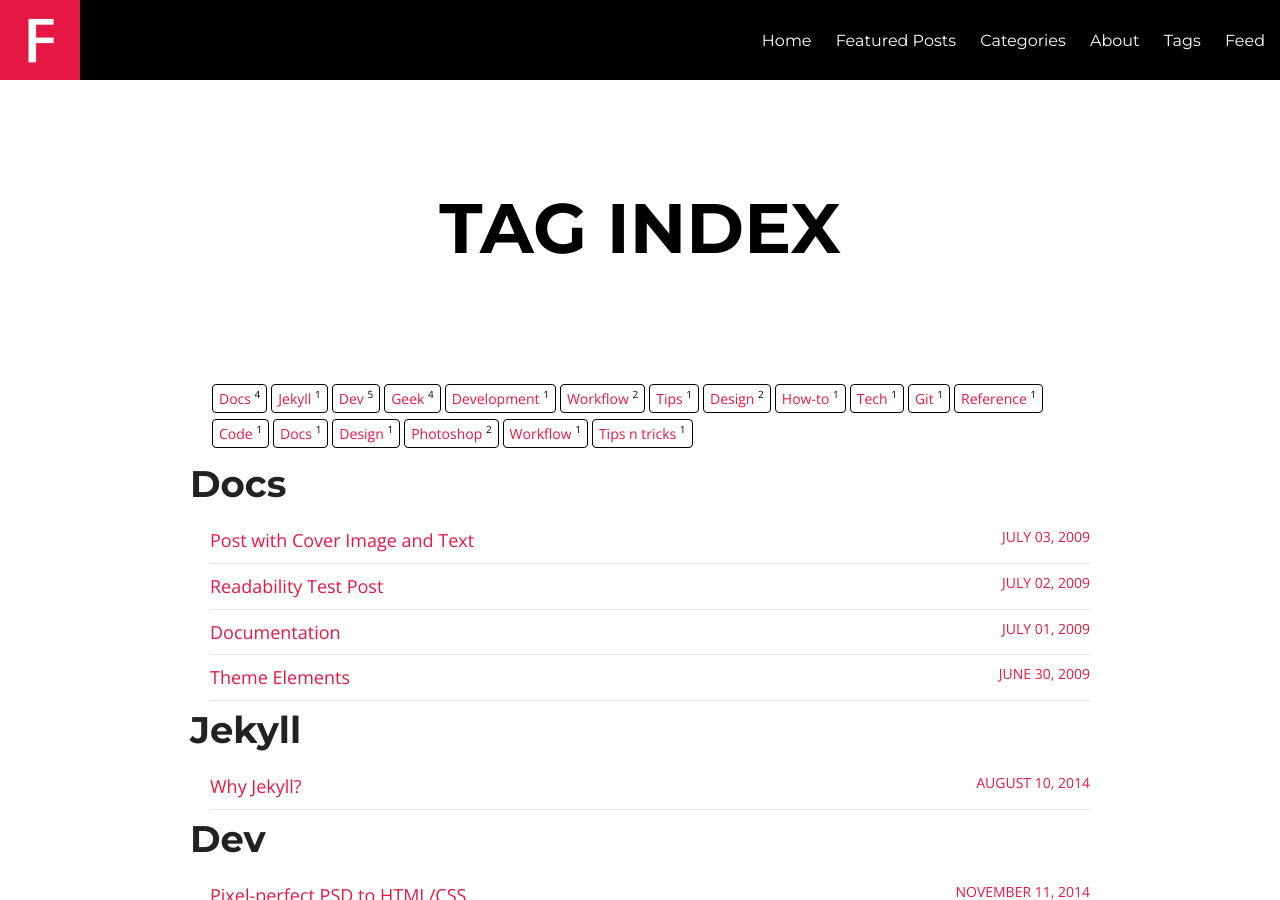
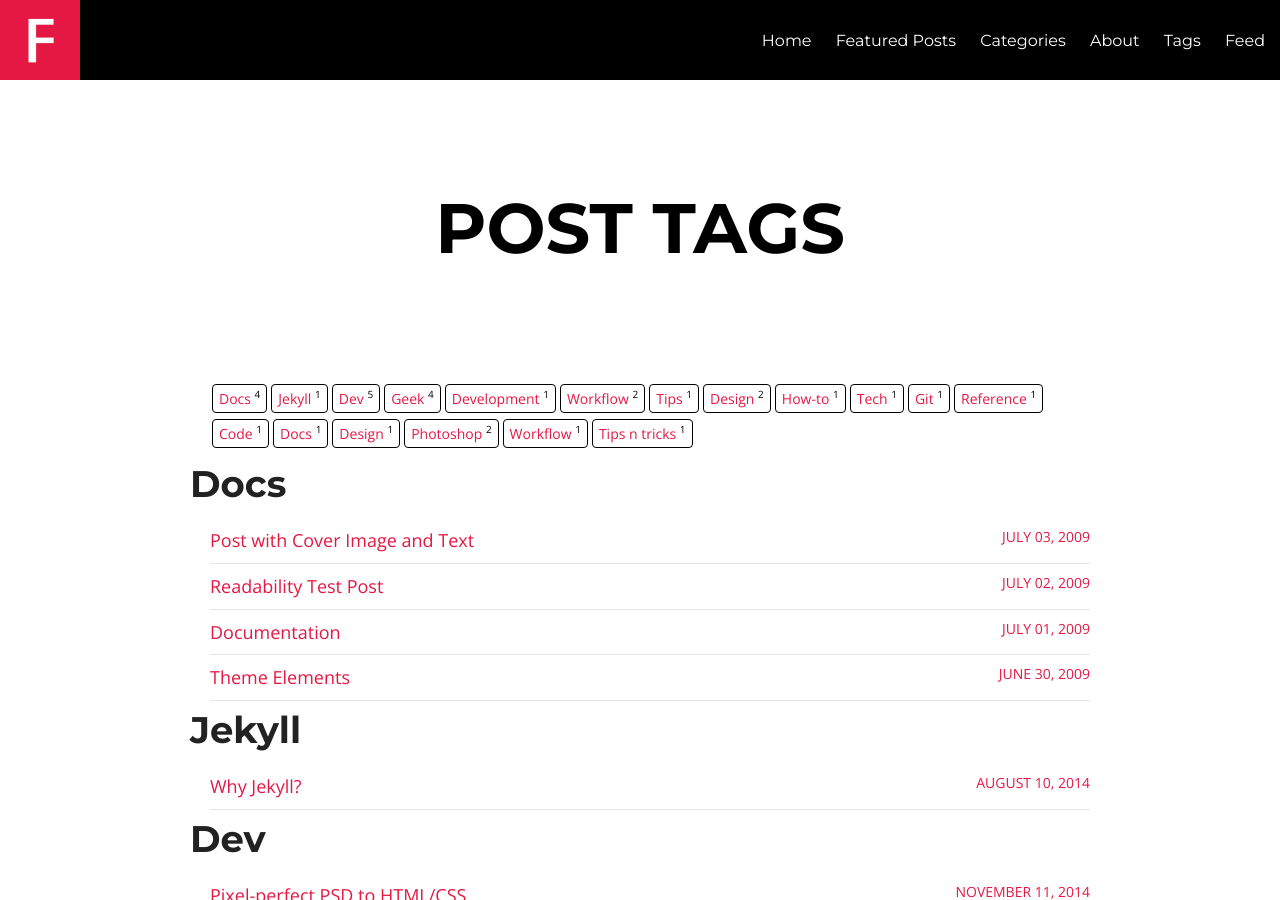
Before and after one commit to roachhd/notepad, a Jekyll site: the page built from tags.html, in a window 1280 px wide and 900 px high. Built offline with Jekyll 4.4.1, drawn with Linux system fonts in a browser that asks for light colours; nearby versions of some CDN libraries.

Commit message:
changed description 👇

```diff
--- a/tags.html
+++ b/tags.html
@@ -1,8 +1,8 @@
 ---
 layout: page
-title: Tag Index
+title: Post Tags
 permalink: /tags/index.html
-description: "An archive of posts sorted by tag."
+description: "My awesome post sorted by Tags"
 ---
 <ul class="tag-box inline">
 {% assign tags_list = site.tags %}
```
